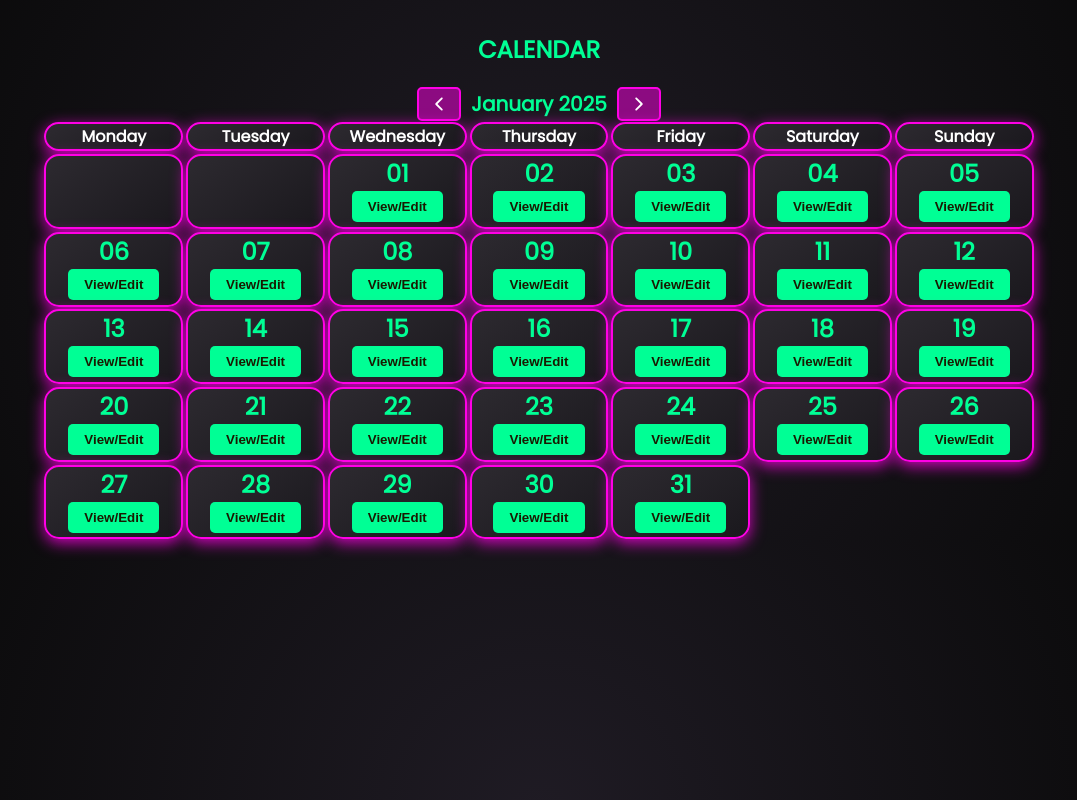
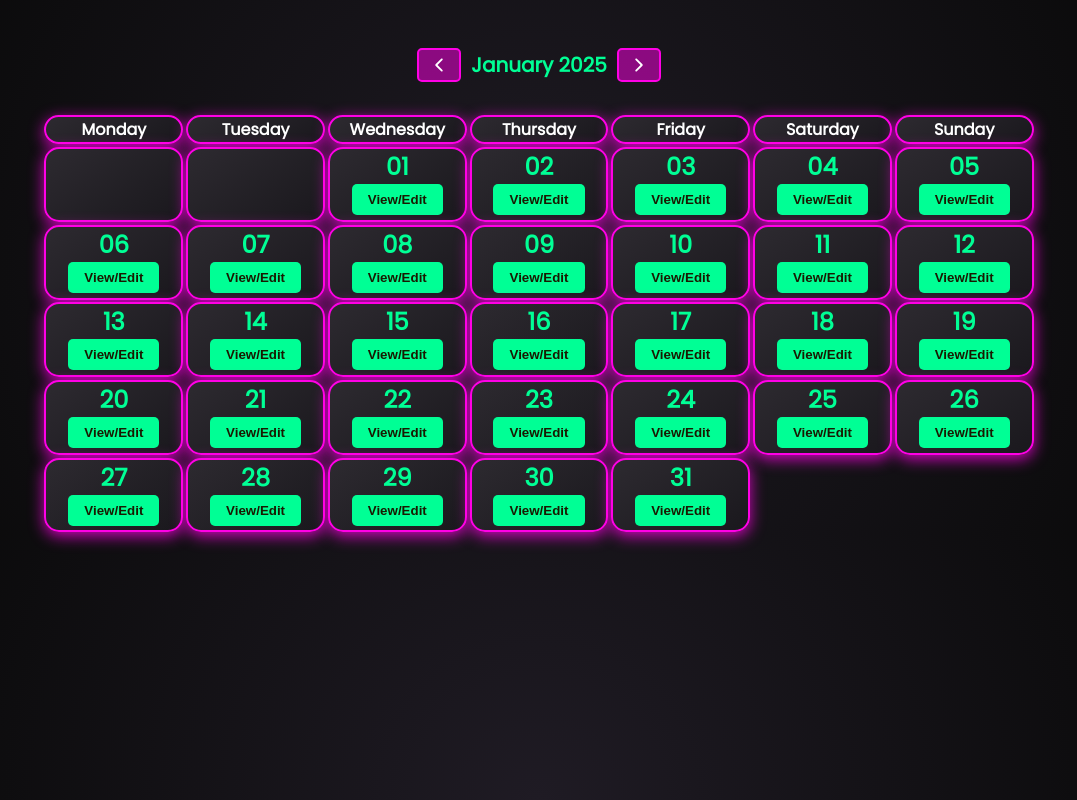
Before and after one commit to emuldaka/Calendar, a React (Create React App) app in the folder frontend/: page / in a window 1280 px wide. Shown: the whole page, without its empty margins (101-1178 px from the left). Built offline with nearby package versions, Linux system fonts and the light colour scheme; no server answers.

Commit message:
more css

```diff
--- a/frontend/src/App.css
+++ b/frontend/src/App.css
@@ -302,6 +302,8 @@ textarea.eventTitle {
   align-items: center;
   justify-content: center;
   gap: 10px;
+  margin-bottom: 2rem;
+  margin-top: 3rem;
 }
 
 .currentMonthCon2 {
@@ -312,6 +314,7 @@ textarea.eventTitle {
   color: #ff00e6;
   font-size: larger;
   margin-bottom: 2rem;
+  margin-top: 3rem;
 }
 
 .pageLeft,
--- a/frontend/src/pages/Home.js
+++ b/frontend/src/pages/Home.js
@@ -296,7 +296,7 @@ function Home() {
 
   return (
     <>
-      <h2 className="title">CALENDAR </h2>
+      {/* <h2 className="title">CALENDAR </h2> */}
       {isFormDisplayed ? (
         <div className="currentMonthCon2">{currentCellDate}</div>
       ) : (
```
